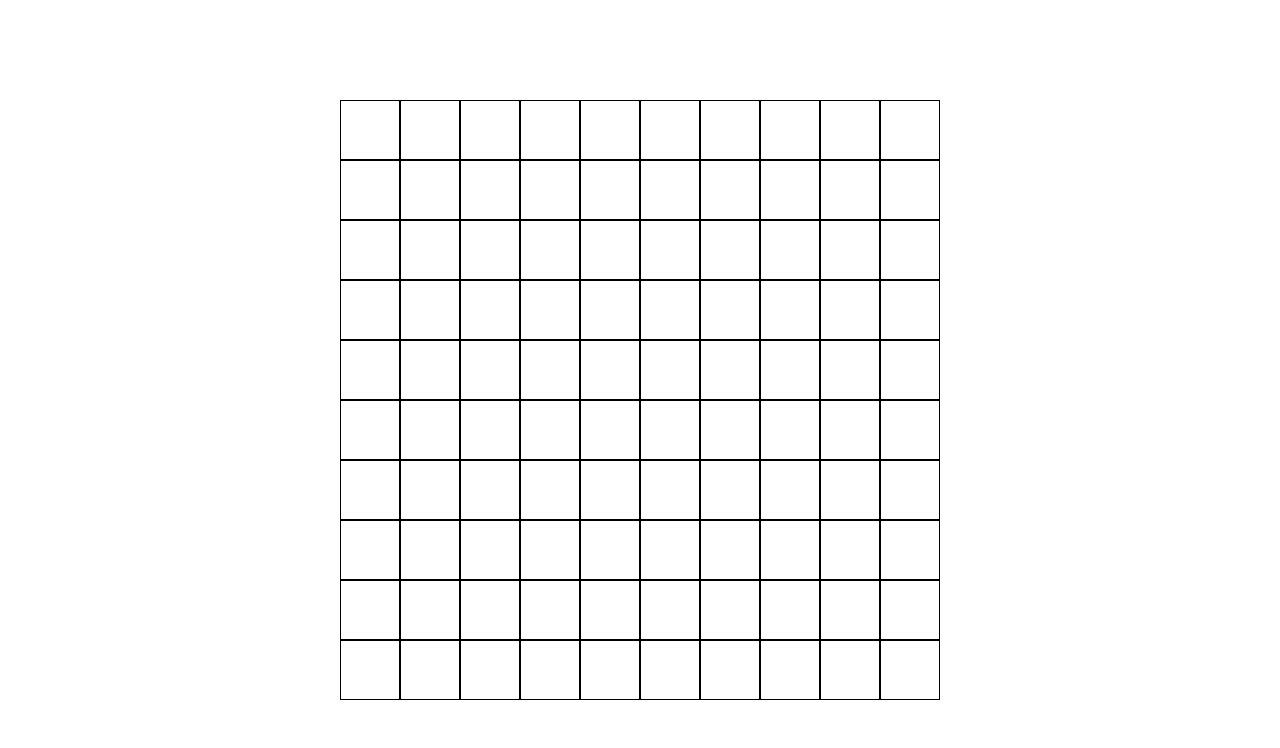
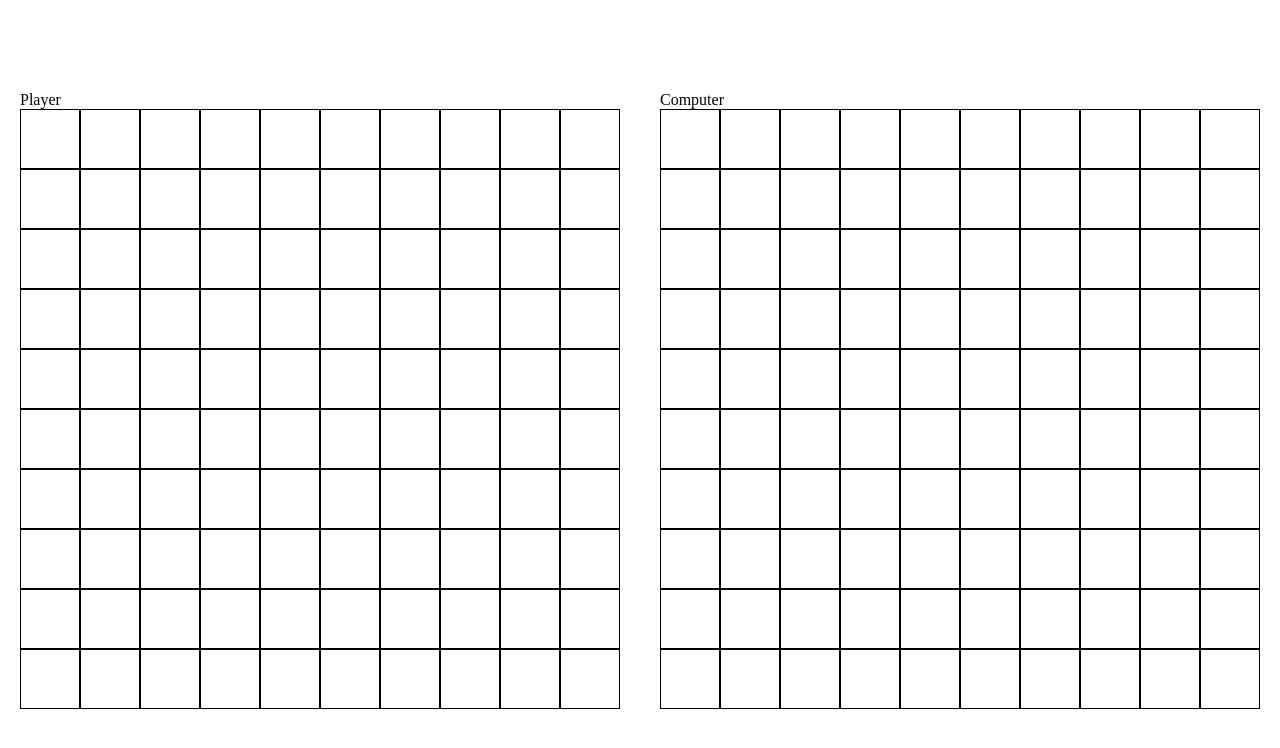
Before and after one commit to unartcs/battleship-project, a plain HTML site: page index.html in a window 1280 px wide. Drawn offline with Linux system fonts and the light colour scheme.

Commit message:
updated app.js

```diff
--- a/app.js
+++ b/app.js
@@ -26,30 +26,83 @@ const shipList = [
     destroyer = shipFactory('Destroyer', 2)
 ]
 
-let gameBoardArray = new Array(100).fill(null)
+let playerBoard = Gameboard()
+let enemyBoard = Gameboard()
 
 function Gameboard() {
-    //grid should be 10x10
-    function receiveAttack(cor) {
-        if (cor == shipPosition) {
-            asda
+    this.array = new Array(100).fill(null)
+    function addShipHor(x, length) {
+        this.array.splice(x, length, 'O')
+    }
+    function addShipVert(x, length) {
+        let z = 0;
+        for (let i = 0; i < length; i++) {
+            this.array.splice(x + z, 'O')
+            z += 10
         }
+    }
+    function removeShip(x, length) {
+        this.array[x].splice(1, length)
+    }
+    function checkIfShip(index) {
+        return this.array[index] != ''
+        //This will check if there is a ship in the index, if there is it will return true and then I can do what I want with the info
+        //like adding a hit/placing a ship if this returns false etc..
+        // if (this.array[index] != '') {
+        //     //Check if theres a ship in the index and give it +1 hit if its hit
+        // }
+    }
+    return {
+        array,
+        addShipHor,
+        addShipVert,
+        removeShip,
+        checkIfShip
     }
 }
 
+
+function receiveAttack(cor) {
+    if (cor == shipPosition) {
+        asda
+    }
+}
+
+
 function domController() {
     const gameContainer = document.querySelector('.gameboard-container')
+    const gameContainerLeft = document.querySelector('.gameboard-container-left')
+    const gameContainerRight = document.querySelector('.gameboard-container-right')
     function printGrid() {
-        gameBoardArray.forEach((i,index)=> {
+        playerBoard.array.forEach((i, index) => {
             console.log(index)
             newGrid = document.createElement('div')
             newGrid.classList.add(`grid`)
-            gameContainer.appendChild(newGrid)
+            newGrid.setAttribute("id", index)
+            gameContainerLeft.appendChild(newGrid)
+            newGrid.innerText = i
+        })
+        enemyBoard.array.forEach((i, index) => {
+            console.log(index)
+            newGrid = document.createElement('div')
+            newGrid.classList.add(`grid`)
+            gameContainerRight.appendChild(newGrid)
+            newGrid.innerText = i
         })
         enableGrid();
     }
     function enableGrid() {
-        const clickableTiles = document.querySelectorAll('.gameboard > .grid')
+        const clickableTiles = document.querySelectorAll('.gameboard-container-left > .grid')
+        clickableTiles.forEach(t => {
+            t.addEventListener('click', function () {
+                console.log(t.id)
+                playerBoard.addShipHor(t.id,4)
+                t.innerText = 'X'
+                //Adding a custom ship with 4 length at the t.id
+                //instead of removing the entire grid every click I should make it so
+                //The inner text gets updated
+            })
+        })
     }
     return {
         printGrid
--- a/index.html
+++ b/index.html
@@ -1,5 +1,6 @@
 <!DOCTYPE html>
 <html lang="en">
+
 <head>
     <meta charset="UTF-8">
     <meta http-equiv="X-UA-Compatible" content="IE=edge">
@@ -8,9 +9,18 @@
     <script src="app.js" defer></script>
     <link rel="stylesheet" href="style.css">
 </head>
+
 <body>
-    <div class="gameboard-container">
-
+    <div class="game-container">
+        Player
+        <div class="gameboard-container-left">
+        </div>
+    </div>
+    <div class="game-container">
+        Computer
+        <div class="gameboard-container-right">
+        </div>
     </div>
 </body>
+
 </html>
--- a/style.css
+++ b/style.css
@@ -45,11 +45,11 @@ body {
     height: 100%;
     width: 100%;
     display: flex;
-    justify-content: center;
+    justify-content: space-around;
     align-items: center;
 }
 
-.gameboard-container {
+.gameboard-container-left {
   /* min-width: 300px;
   min-height: 300px;
   height: 60vh;
@@ -59,12 +59,29 @@ body {
   grid-template-rows: repeat(10,1fr);
 }
 
-.gameboard-container>.grid {
+.gameboard-container-right {
+  /* min-width: 300px;
+  min-height: 300px;
+  height: 60vh;
+  width: 60vw; */
+  display: grid;
+  grid-template-columns: repeat(10,1fr);
+  grid-template-rows: repeat(10,1fr);
+}
+
+.gameboard-container-left>.grid {
   width: 60px;
   height: 60px;
   border: 0.1px solid black;
 }
 
+.gameboard-container-right>.grid {
+  width: 60px;
+  height: 60px;
+  border: 0.1px solid black;
+}
+
+
 .grid:hover {
     cursor: pointer;
     background-color: antiquewhite;
```
Also changed, not shown: gameboard.js (added, +31 -0 lines). Lines whose indentation alone changed are shown as unchanged.
